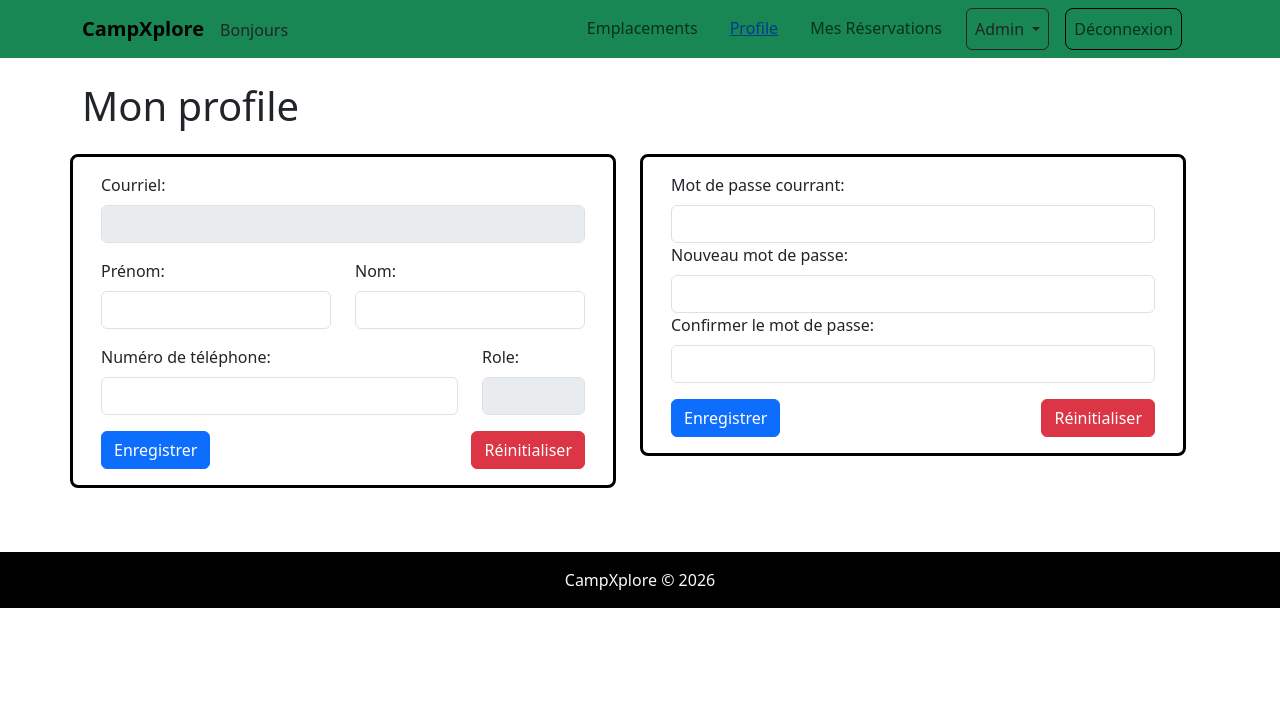
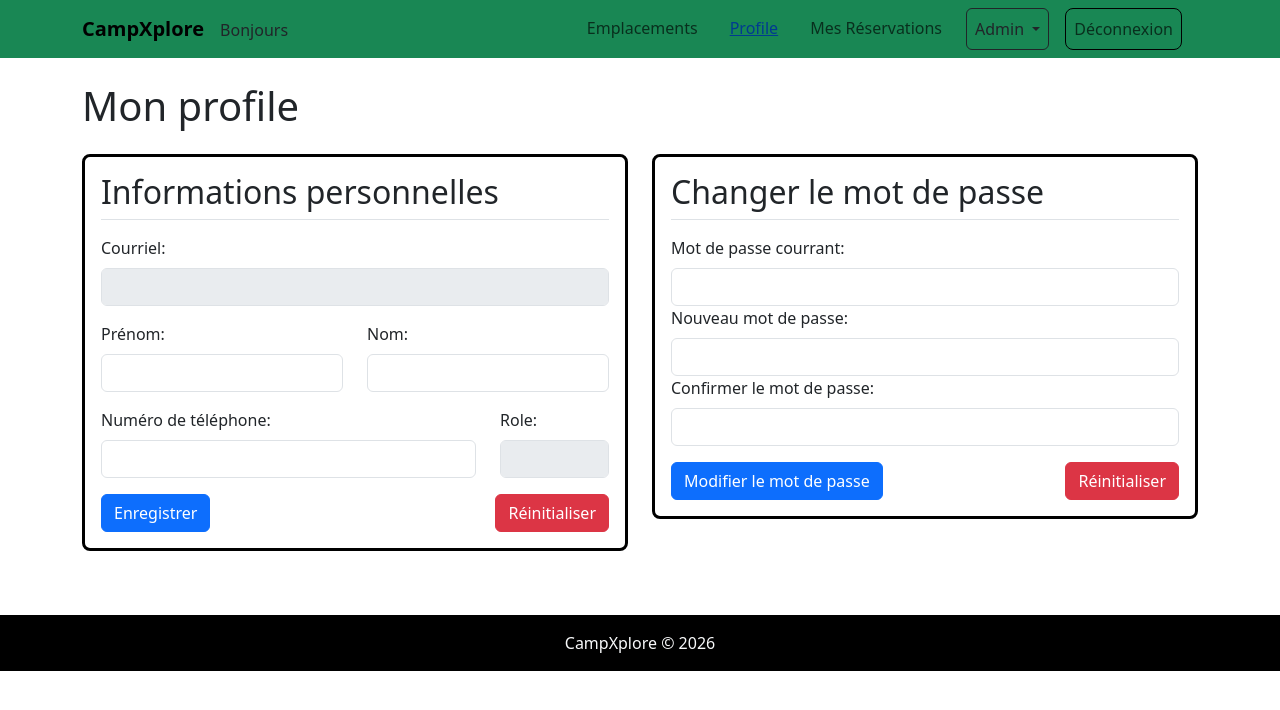
Before and after one commit to AntoineBeaudoin/CampXplore-Vue, a Vue app in the folder CampXplore/: page /profile in a window 1280 px wide. Shown: the top 710 px of the page. Built offline with nearby package versions, Linux system fonts and the light colour scheme; no server answers; sample sign-in values are in the browser's storage.

Commit message:
fix(profile) MAJ du profile et de ses pages

```diff
--- a/CampXplore/src/Vues/ProfileView.vue
+++ b/CampXplore/src/Vues/ProfileView.vue
@@ -2,7 +2,9 @@
     <h1>Mon profile</h1>
     <section class="row">
         <div class="col-md-6">
-            <form id="formulaire-Profile" class="row col-md-6 border border-black rounded-3 border-3 w-100 my-3 p-3" @submit.prevent="">
+            <section class="col-md-6 border border-black rounded-3 border-3 w-100 my-3 p-3">
+                <h2 class="border-bottom pb-2 mb-3">Informations personnelles</h2>
+                <form id="formulaire-Profile" class="row" @submit.prevent="">
                     <div class="col-12 mb-3">
                         <div>
                             <label for="email" class="form-label">Courriel:</label>
@@ -43,9 +45,12 @@
                         </div>
                     </div>
                 </form>
+            </section>
         </div>
         <div class="col-md-6">
-            <form id="formulaire-maj-pwd" class="row border border-black rounded-3 border-3 w-100 my-3 p-3" @submit.prevent="">
+            <section class="border border-black rounded-3 border-3 w-100 my-3 p-3">
+                <h2 class="border-bottom pb-2 mb-3">Changer le mot de passe</h2>
+                <form id="formulaire-maj-pwd" class="row " @submit.prevent="">
                     <div class="col-12">
                         <div>
                             <label for="currentPassword" class="form-label">Mot de passe courrant:</label>
@@ -69,11 +74,12 @@
                     </div>
                     <div class="col-12 mt-3">
                         <div class="d-flex justify-content-between align-items-center">
-                        <button type="submit" class="btn btn-primary" @click="submitFormMdp">Enregistrer</button>
+                            <button type="submit" class="btn btn-primary" @click="submitFormMdp">Modifier le mot de passe</button>
                             <button type="button" id="btn-reset" class="btn btn-danger" @click="resetFormMdp">Réinitialiser</button>
                         </div>
                     </div>
                 </form>
+            </section>
         </div>
     </section>
 </template>
@@ -101,26 +107,31 @@ const {
     confirmPasswordErrorMessage
 } = storeToRefs(store);
 
-async function resetFormProfile(){
-    await store.getProfile();
-    nomErrorMessage.value = "";
-    prenomErrorMessage.value = "";
-    telephoneErrorMessage.value = "";
+/**
+ * Remet à l'état initiale le formulaire de modification du mot de passe
+ */
+async function resetFormMdp(){
+    store.resetModificationMdp();
 }
 
+/**
+ * Appel l'API pour modifier le mot de passe
+ */
 async function submitFormMdp() {
     await store.modifierMdp();
 }
 
-async function resetFormMdp(){
-    currentPassword.value = "";
-    newPassword.value = "";
-    confirmPassword.value = "";
-    currentPasswordErrorMessage.value = "";
-    newPasswordErrorMessage.value = "";
-    confirmPasswordErrorMessage.value = "";
+/**
+ * Remet à l'état initiale le formulaire de modification du profile
+ */
+async function resetFormProfile(){
+    await store.getProfile();
+    store.resetChampsErreur();
 }
 
+/**
+ * Appel l'API pour modifier les informations du compte
+ */
 async function submitFormProfile(){
     await store.majProfile();
 }
--- a/CampXplore/src/stores/auth.js
+++ b/CampXplore/src/stores/auth.js
@@ -85,6 +85,19 @@ export const useAuthStore = defineStore('auth', () => {
     telephoneErrorMessage.value = '';
     pwdErrorMessage.value = '';
     pwdCErrorMessage.value = '';
+  }
+
+
+  /**
+   * Vide le champs pour la modification du mot de passe
+   */
+  function resetModificationMdp(){
+    currentPassword.value = "";
+    newPassword.value = "";
+    confirmPassword.value = "";
+    currentPasswordErrorMessage.value = "";
+    newPasswordErrorMessage.value = "";
+    confirmPasswordErrorMessage.value = "";
   }
 
   /**
@@ -372,6 +385,8 @@ export const useAuthStore = defineStore('auth', () => {
     confirmPasswordErrorMessage,
     modifierMdp,
     isUserAdmin,
-    resetRegisterForm
+    resetRegisterForm,
+    resetModificationMdp,
+    resetChampsErreur
   }
 })
```
Lines whose indentation alone changed are shown as unchanged.
